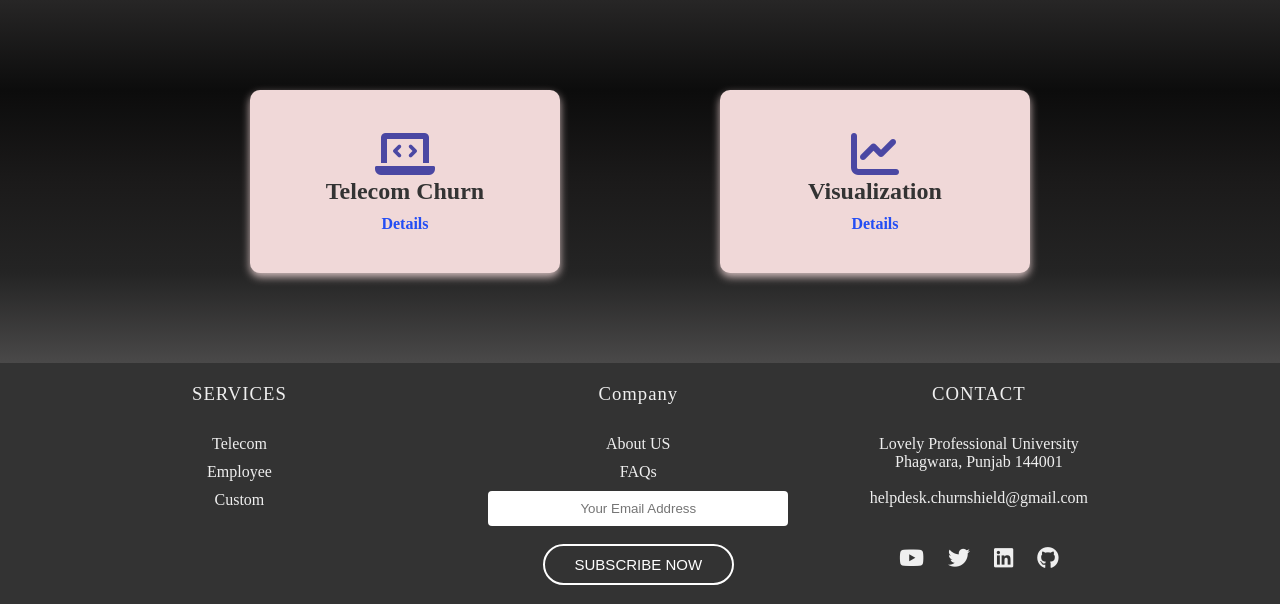
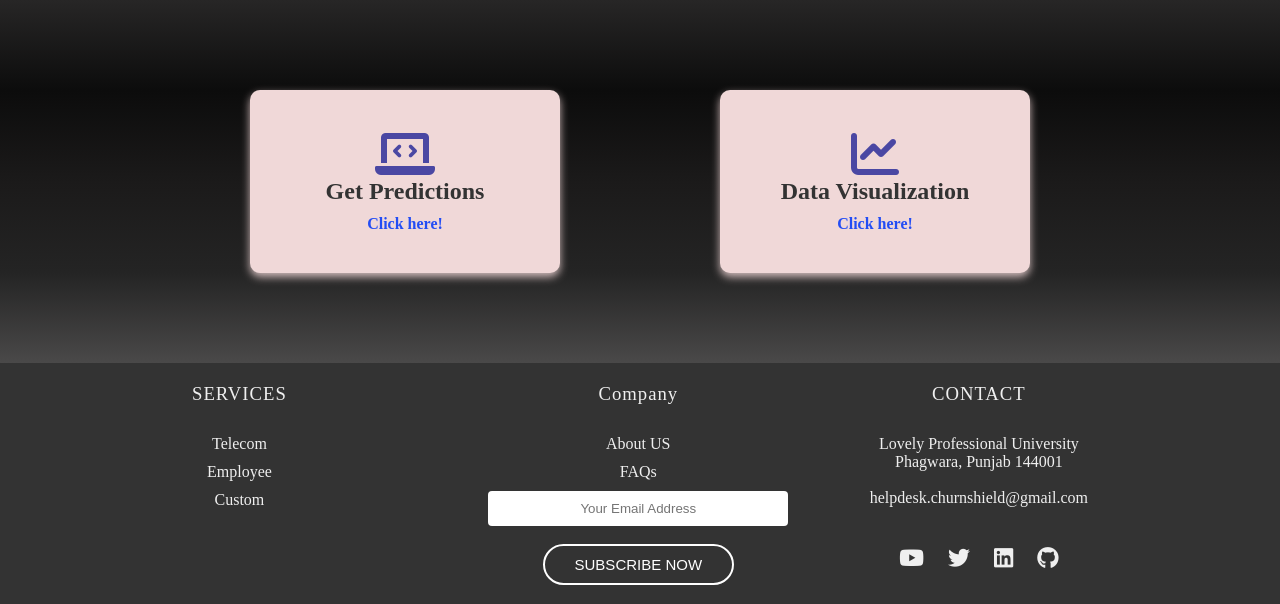
Before and after one commit to singhmansi25/ChurnShield, a Django app: page /ChurnShield/services/telecompage in a window 1280 px wide. Shown: the part 96-700 px from the top of the page. Run offline with Django 5.2, Linux system fonts and the light colour scheme; a user stored in the database is signed in.

Commit message:
email backend added

```diff
--- a/Churn/templates/Churn/Telecom.html
+++ b/Churn/templates/Churn/Telecom.html
@@ -60,13 +60,13 @@
         <div class="content-box">
             <div class="card">
                 <i class="fas fa-laptop-code"></i>
-                <h2>Telecom Churn</h2>
-                <a href='https://telecomchurn-prediction.streamlit.app/'><p>Details</p></a>
+                <h2>Get Predictions</h2>
+                <a href='https://telecomchurn-prediction.streamlit.app/' target="_blank"><p>Click here!</p></a>
             </div>
             <div class="card">
                 <i class="fas fa-chart-line"></i>
-                <h2>Visualization</h2>
-               <a href='https://churnshield-visualizer.streamlit.app/'><p>Details</p></a>
+                <h2>Data Visualization</h2>
+               <a href='https://churnshield-visualizer.streamlit.app/' target="_blank"><p>Click here!</p></a>
             </div>
          </div>
     </div>
--- a/Churn/templates/Churn/index.html
+++ b/Churn/templates/Churn/index.html
@@ -9,6 +9,7 @@
         type="text/css"
         media="screen"
         href="{% static 'styles/home.css' %}"/>
+    <link rel="shortcut icon" type="image/x-icon" href="{{ FAVICON_URL }}">
     <link rel="stylesheet" href="https://cdnjs.cloudflare.com/ajax/libs/font-awesome/6.4.2/css/all.min.css">
     <link href='https://unpkg.com/boxicons@2.1.4/css/boxicons.min.css' rel='stylesheet'>
     <title>Churn Shield</title>
--- a/Churn/urls.py
+++ b/Churn/urls.py
@@ -10,6 +10,7 @@ urlpatterns = [
     path('ChurnShield/services/customerpage',views.customerpage,name='employee'),
     path('ChurnShield/login',views.loginpage,name='login'),
     path('ChurnShield/save/',views.savepage,name='save'),
+    path('ChurnShield/contact',views.send_email,name='send_email'),
     path('ChurnShield/contact',views.contactpage,name='contact'),
     path('ChurnShield/about',views.aboutpage,name='about'),
     path('ChurnShield/custom',views.custompage,name='custom'),
--- a/Churn/views.py
+++ b/Churn/views.py
@@ -1,5 +1,5 @@
 from django.shortcuts import render
-from django.http import HttpResponse
+from django.http import HttpResponse, QueryDict
 from django.core.mail import send_mail
 
 # Create your views here.
@@ -8,6 +8,10 @@ from django.contrib.auth.models import User
 from django.contrib.auth import authenticate, login, logout
 from django.shortcuts import render,redirect,get_object_or_404
 from django.contrib.auth.decorators import login_required
+from django.views.decorators.csrf import csrf_exempt
+from django.conf import settings
+from django.http import JsonResponse
+import json
 
 def homepage(request):
     # logout(request)
@@ -59,10 +63,32 @@ def savepage(request):
 
     return render(request, 'Churn/Sign.html')
 
-
 def contactpage(request):
     context = {'page': {}}
     return render(request, 'Churn/Contact.html', context)
+
+def send_email(request):
+    # CONTACT FORM
+    try:
+        if request.method == 'POST':
+            firstname = request.POST.get('firstname')
+            lastname = request.POST.get('lastname')
+            email = request.POST.get('email')
+            phone = request.POST.get('phone')
+            message = request.POST.get('message')
+            form_data = {
+                'firstname':firstname,
+                'lastname':lastname,
+                'email':email,
+                'phone':phone,
+                'message':message,
+            }
+            message = '''Email:\t{}\n From:\t{} {}\n Message:\t{}\n Phone:\t{}'''.format(form_data['email'], form_data['firstname'], form_data['lastname'], form_data['message'], form_data['phone'])
+            send_mail('Email from ChurnShield!', message, '', ['helpdesk.churnshield@gmail.com']) #
+
+    finally:
+        context = {'page': {}}
+        return render(request, 'Churn/Contact.html', context)
 
 def aboutpage(request):
     context = {'page': {}}
```
Also changed, not shown: Churn/templates/Churn/Contact.html (+32 -2 lines), Churn/templates/Churn/Customer.html (+4 -4 lines), ChurnShield/settings.py (+9 -2 lines), Churn/static/images/favicon.ico (added), db.sqlite3 (deleted), 1 other file.
